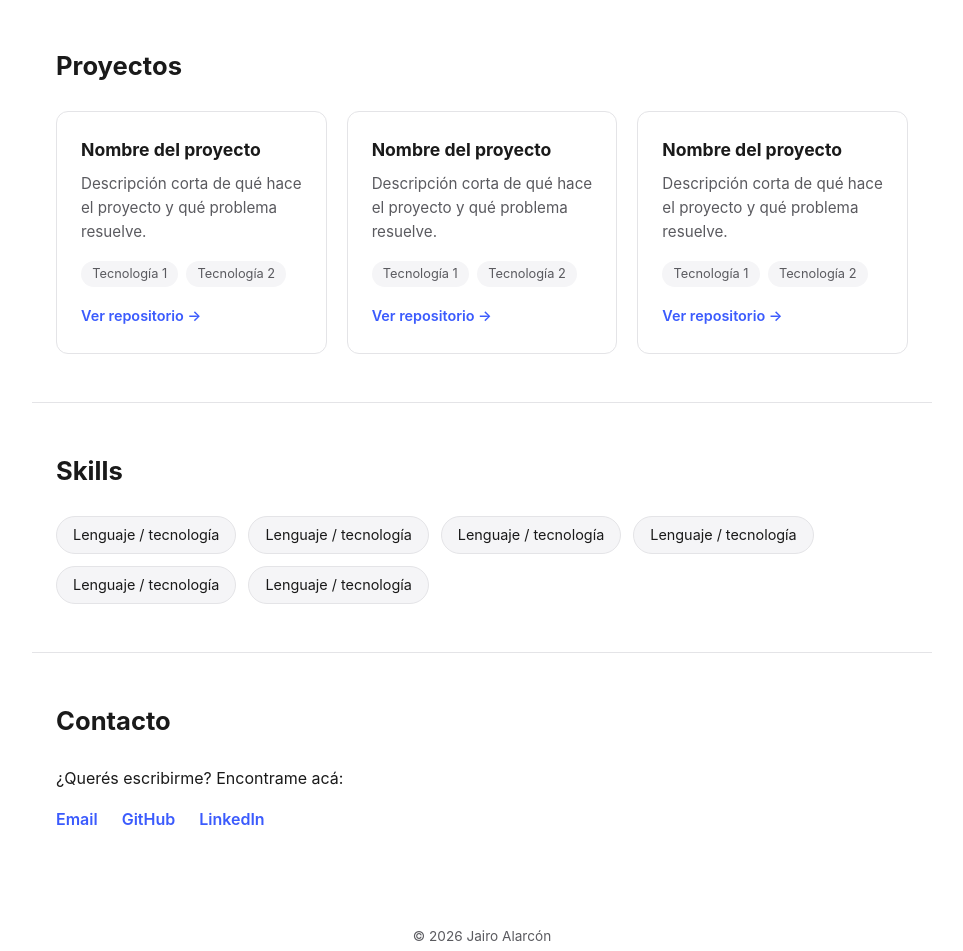
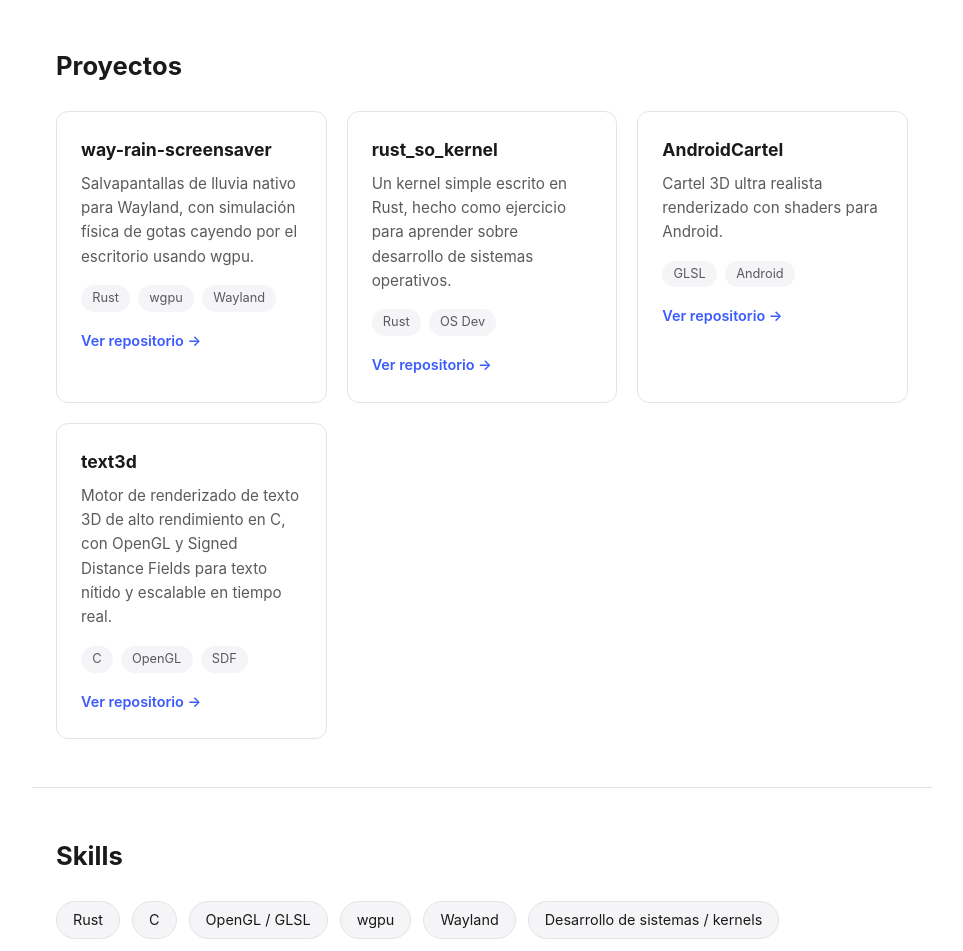
Before and after one commit to oriaj-nocrala/oriaj-nocrala.github.io, a plain HTML site: page index.html in a window 1280 px wide. Shown: the part 722-1673 px from the top of the page, without its empty margins (158-1121 px from the left). Drawn offline with Linux system fonts and the light colour scheme.

Commit message:
Add real projects and skills from GitHub profile
Co-Authored-By: Claude Sonnet 5 <noreply@anthropic.com>

```diff
--- a/index.html
+++ b/index.html
@@ -47,31 +47,42 @@
     <h2>Proyectos</h2>
     <div class="grid">
       <article class="card">
-        <h3>Nombre del proyecto</h3>
-        <p>Descripción corta de qué hace el proyecto y qué problema resuelve.</p>
+        <h3>way-rain-screensaver</h3>
+        <p>Salvapantallas de lluvia nativo para Wayland, con simulación física de gotas cayendo por el escritorio usando wgpu.</p>
         <div class="card-tags">
-          <span class="tag">Tecnología 1</span>
-          <span class="tag">Tecnología 2</span>
+          <span class="tag">Rust</span>
+          <span class="tag">wgpu</span>
+          <span class="tag">Wayland</span>
         </div>
-        <a class="card-link" href="#" target="_blank" rel="noopener">Ver repositorio →</a>
+        <a class="card-link" href="https://github.com/oriaj-nocrala/way-rain-screensaver" target="_blank" rel="noopener">Ver repositorio →</a>
       </article>
       <article class="card">
-        <h3>Nombre del proyecto</h3>
-        <p>Descripción corta de qué hace el proyecto y qué problema resuelve.</p>
+        <h3>rust_so_kernel</h3>
+        <p>Un kernel simple escrito en Rust, hecho como ejercicio para aprender sobre desarrollo de sistemas operativos.</p>
         <div class="card-tags">
-          <span class="tag">Tecnología 1</span>
-          <span class="tag">Tecnología 2</span>
+          <span class="tag">Rust</span>
+          <span class="tag">OS Dev</span>
         </div>
-        <a class="card-link" href="#" target="_blank" rel="noopener">Ver repositorio →</a>
+        <a class="card-link" href="https://github.com/oriaj-nocrala/rust_so_kernel" target="_blank" rel="noopener">Ver repositorio →</a>
       </article>
       <article class="card">
-        <h3>Nombre del proyecto</h3>
-        <p>Descripción corta de qué hace el proyecto y qué problema resuelve.</p>
+        <h3>AndroidCartel</h3>
+        <p>Cartel 3D ultra realista renderizado con shaders para Android.</p>
         <div class="card-tags">
-          <span class="tag">Tecnología 1</span>
-          <span class="tag">Tecnología 2</span>
+          <span class="tag">GLSL</span>
+          <span class="tag">Android</span>
         </div>
-        <a class="card-link" href="#" target="_blank" rel="noopener">Ver repositorio →</a>
+        <a class="card-link" href="https://github.com/oriaj-nocrala/AndroidCartel" target="_blank" rel="noopener">Ver repositorio →</a>
+      </article>
+      <article class="card">
+        <h3>text3d</h3>
+        <p>Motor de renderizado de texto 3D de alto rendimiento en C, con OpenGL y Signed Distance Fields para texto nítido y escalable en tiempo real.</p>
+        <div class="card-tags">
+          <span class="tag">C</span>
+          <span class="tag">OpenGL</span>
+          <span class="tag">SDF</span>
+        </div>
+        <a class="card-link" href="https://github.com/oriaj-nocrala/text3d" target="_blank" rel="noopener">Ver repositorio →</a>
       </article>
     </div>
   </section>
@@ -79,12 +90,12 @@
   <section id="skills" class="section">
     <h2>Skills</h2>
     <ul class="skills-list">
-      <li>Lenguaje / tecnología</li>
-      <li>Lenguaje / tecnología</li>
-      <li>Lenguaje / tecnología</li>
-      <li>Lenguaje / tecnología</li>
-      <li>Lenguaje / tecnología</li>
-      <li>Lenguaje / tecnología</li>
+      <li>Rust</li>
+      <li>C</li>
+      <li>OpenGL / GLSL</li>
+      <li>wgpu</li>
+      <li>Wayland</li>
+      <li>Desarrollo de sistemas / kernels</li>
     </ul>
   </section>
 
```
